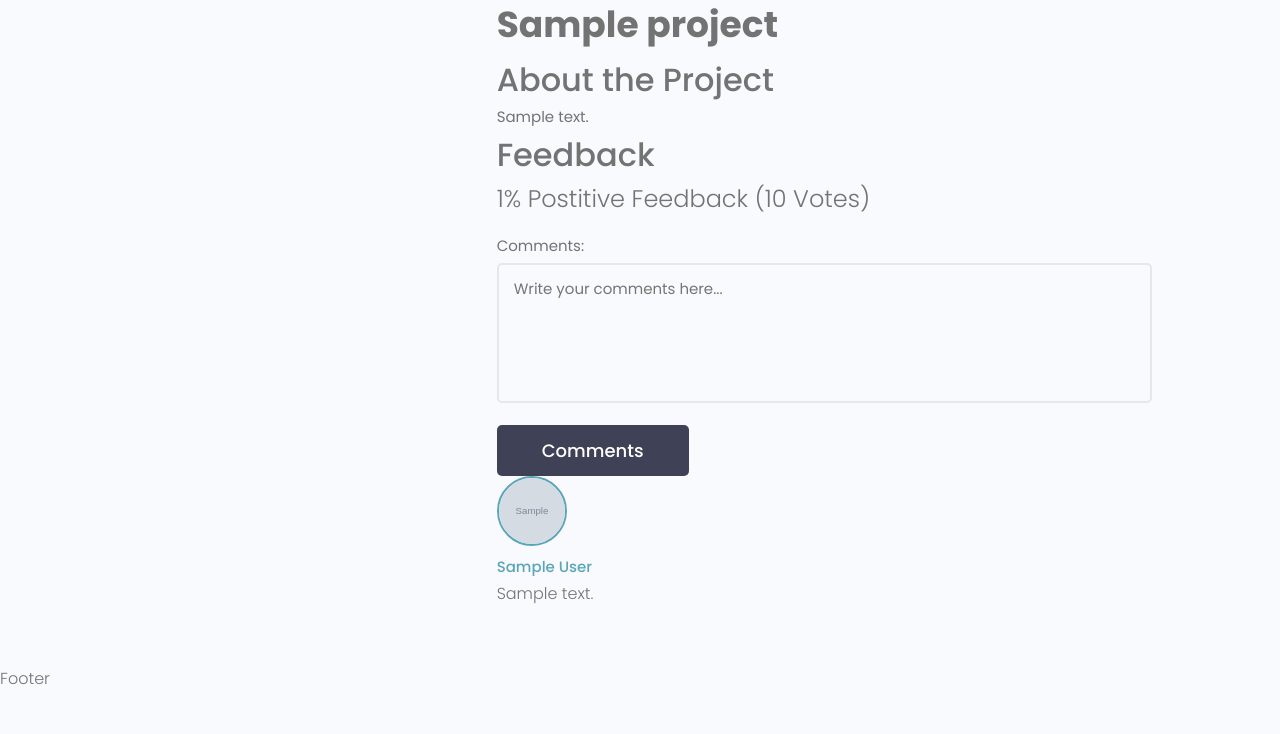
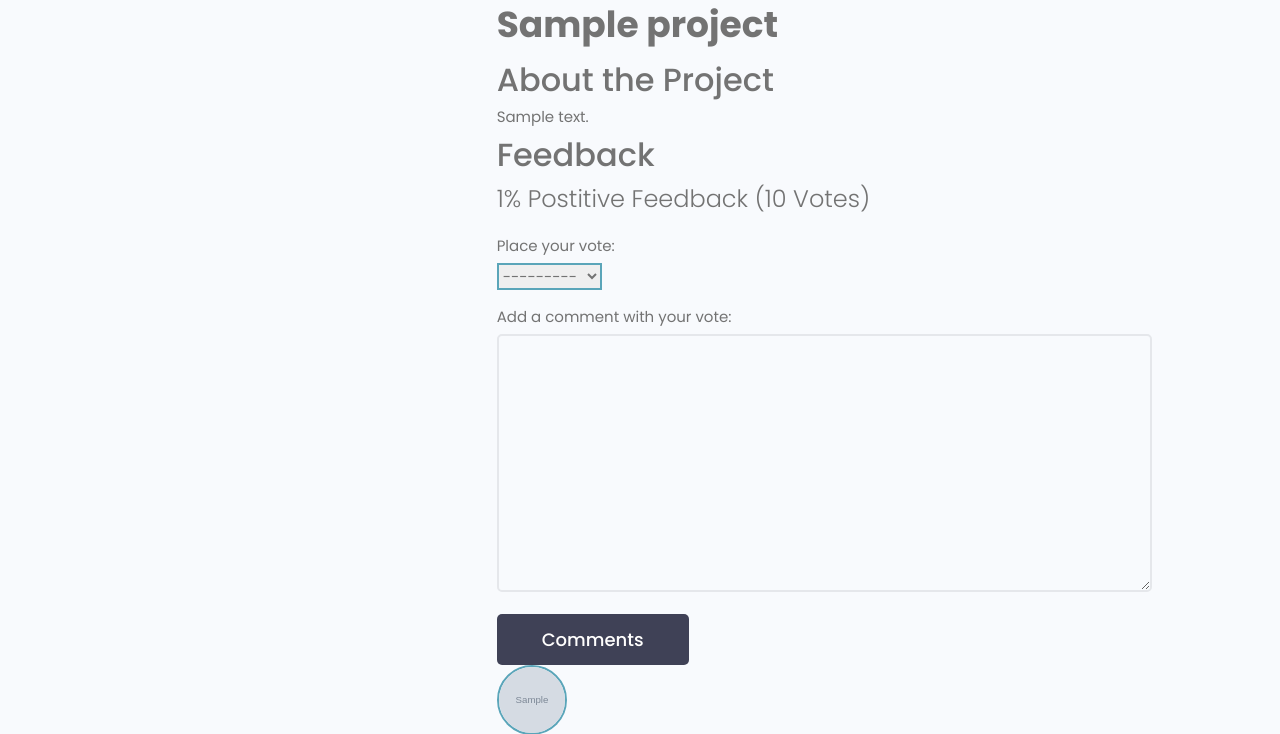
Before and after one commit to Sebastian-Constantin-Iacob/django_projects, a Django app: page /projects/project/00000000-0000-0000-0000-000000000001/ in a window 1280 px wide. Shown: the part 801-1535 px from the top of the page. Before the commit the page ends 1486 px from the top, so only its background shows below. Run offline with Django 4.2, Linux system fonts and the light colour scheme; tables that the repository leaves empty hold one stand-in row (values such as "Sample post"); grey boxes marked "Sample" are stand-in pictures; some libraries are stand-ins or nearby versions.

Commit message:
Add method to calculate ratio for project votes

```diff
--- a/Study Bud/devsearch/projects/forms.py
+++ b/Study Bud/devsearch/projects/forms.py
@@ -1,6 +1,6 @@
 from django.forms import ModelForm, widgets
 from django import forms
-from .models import Project
+from .models import Project, Review
 
 class ProjectForm(ModelForm):
     class Meta:
@@ -16,3 +16,20 @@ class ProjectForm(ModelForm):
 
         for name, field in self.fields.items():
             field.widget.attrs.update({'class': 'input'})
+
+
+class ReviewForm(ModelForm):
+    class Meta:
+        model = Review
+        fields = ['value', 'body']
+
+        labels = {
+            'value':'Place your vote',
+            'body':'Add a comment with your vote'
+        }
+
+    def __init__(self, *args, **kwargs) -> None:
+        super(ReviewForm, self).__init__(*args, **kwargs)
+
+        for name, field in self.fields.items():
+            field.widget.attrs.update({'class': 'input'})
--- a/Study Bud/devsearch/projects/models.py
+++ b/Study Bud/devsearch/projects/models.py
@@ -23,6 +23,17 @@ class Project(models.Model):
 
     class Meta:
         ordering = ['-created']
+
+
+    @property
+    def getVoteCount(self):
+        reviews = self.review_set.all()
+        upVotes = reviews.filter(value='up').count()
+        totalVotes = reviews.count()
+        ratio = (upVotes / totalVotes) * 100
+        self.vote_total = totalVotes
+        self.vote_ratio = ratio
+        self.save()
 
 
 class Review(models.Model):
--- a/Study Bud/devsearch/projects/templates/projects/single-project.html
+++ b/Study Bud/devsearch/projects/templates/projects/single-project.html
@@ -41,13 +41,14 @@
               {{project.vote_ratio}}% Postitive Feedback ({{project.vote_total}} Vote{{project.vote_total | pluralize:"s"}})
             </h5>
 
-            <form class="form" action="#" method="POST">
-              <!-- Textarea -->
+            <form class="form" action="{% url 'project' project.id %}" method="POST">
+              {% csrf_token %}
+              {% for field in form %}
               <div class="form__field">
-                <label for="formInput#textarea">Comments: </label>
-                <textarea class="input input--textarea" name="message" id="formInput#textarea"
-                  placeholder="Write your comments here..."></textarea>
+                <label for="formInput#textarea">{{field.label}}: </label>
+                {{field}}
               </div>
+              {% endfor %}
               <input class="btn btn--sub btn--lg" type="submit" value="Comments" />
             </form>
             {%  for review in project.review_set.all %}
--- a/Study Bud/devsearch/projects/views.py
+++ b/Study Bud/devsearch/projects/views.py
@@ -1,11 +1,11 @@
 from django.shortcuts import render, redirect
 from django.http import HttpResponse
 from .models import Project, Tag
-from .forms import ProjectForm
+from .forms import ProjectForm, ReviewForm
 from django.contrib.auth.decorators import login_required
 from django.db.models import Q
 from .utils import searchProjects, paginateProjects
-
+from django.contrib import messages
 
 
 # Create your views here.
@@ -22,7 +22,22 @@ def projects(request):
 
 def project(request, pk):
     projectObj = Project.objects.get(id=pk)
-    return render(request, 'projects/single-project.html', {'project': projectObj})
+    form = ReviewForm()
+    context = {'project': projectObj,'form':form}
+    # form process to the data base
+    if request.method == 'POST':
+        form = ReviewForm(request.POST)
+        if form.is_valid():
+            review = form.save(commit=False)
+            review.project = projectObj
+            review.owner = request.user.profile
+            review.save()
+
+        projectObj.getVoteCount
+
+        messages.success(request, 'Your review was successfully submitted!')
+        return redirect('project', pk=projectObj.id)
+    return render(request, 'projects/single-project.html', context)
 
 
 @login_required(login_url="login")
```
